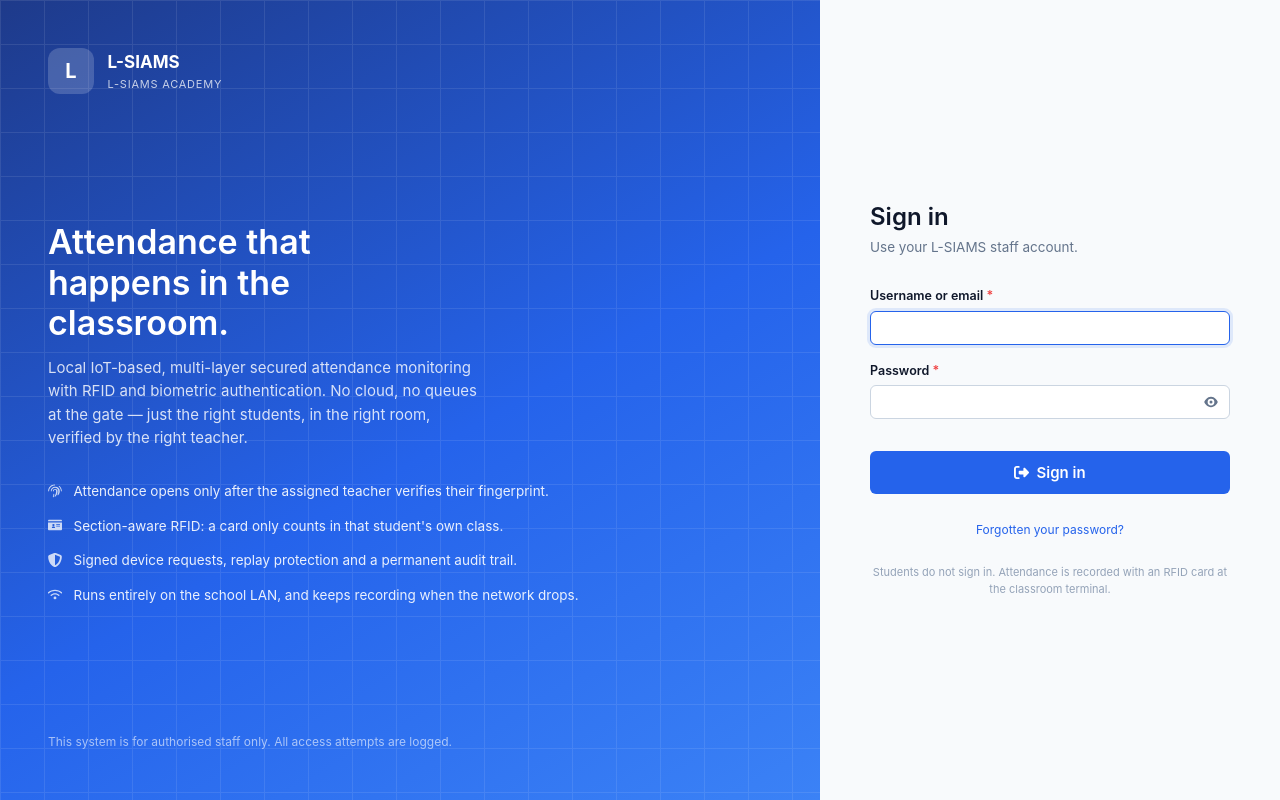
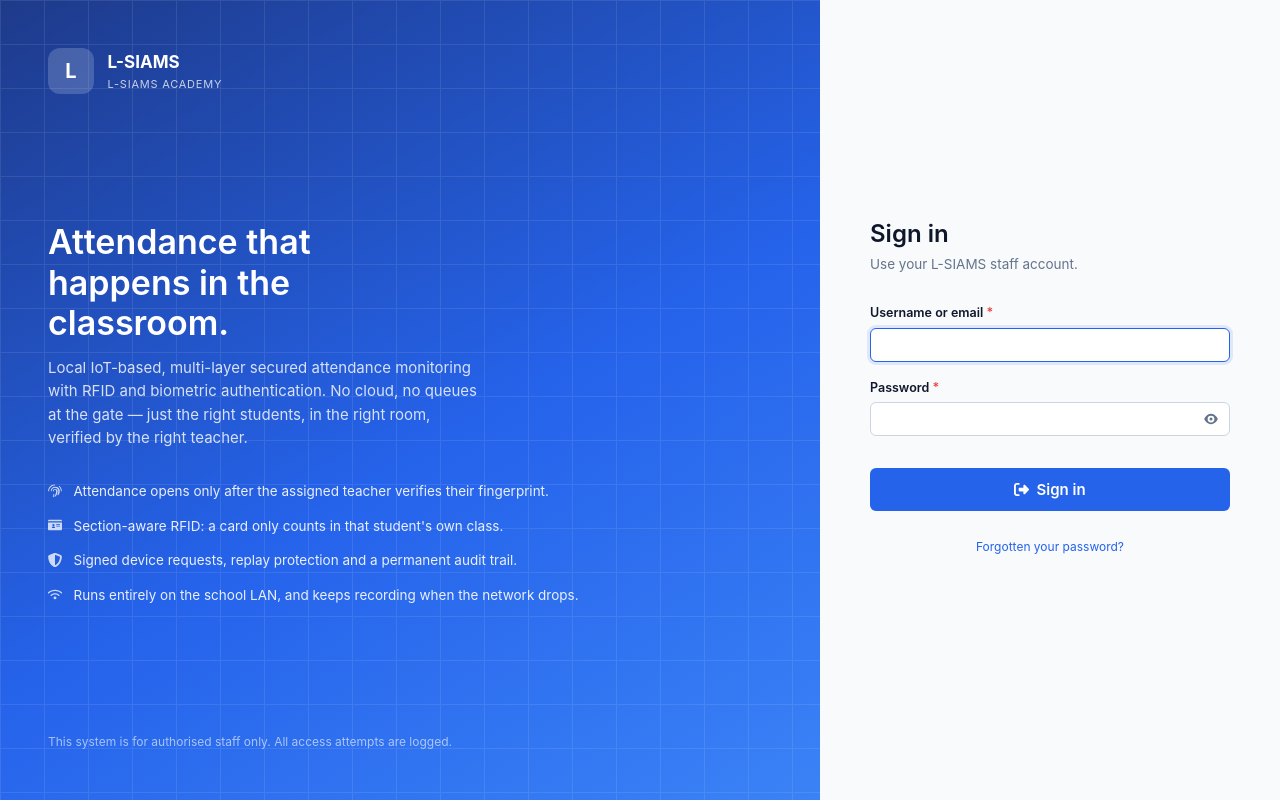
Before and after one commit to Chedisss/L-SIAMS, a PHP site: page /login in a window 1280 px wide. Run offline with PHP 8.4, Linux system fonts and the light colour scheme; data comes from the database, SQL or seed files in the repository; data that the repository does not hold is empty.

Commit message:
Update login.php

```diff
--- a/app/Views/auth/login.php
+++ b/app/Views/auth/login.php
@@ -57,7 +57,7 @@ $__view->start('content');
 </div>
 
 <p class="text-subtle text-xs text-center mt-3 mb-0">
-    Students do not sign in. Attendance is recorded with an RFID card at the classroom terminal.
+
 </p>
 
 <?php
```
